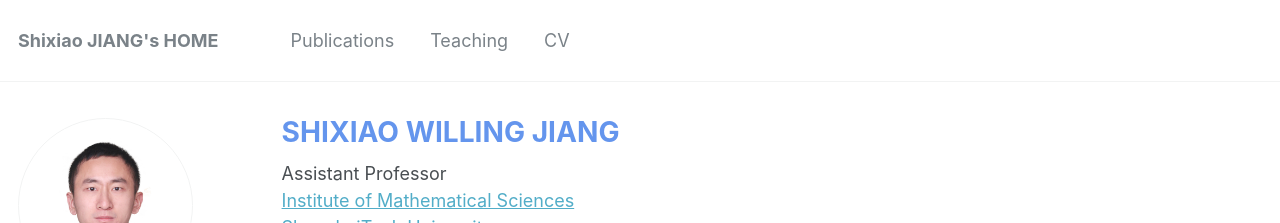
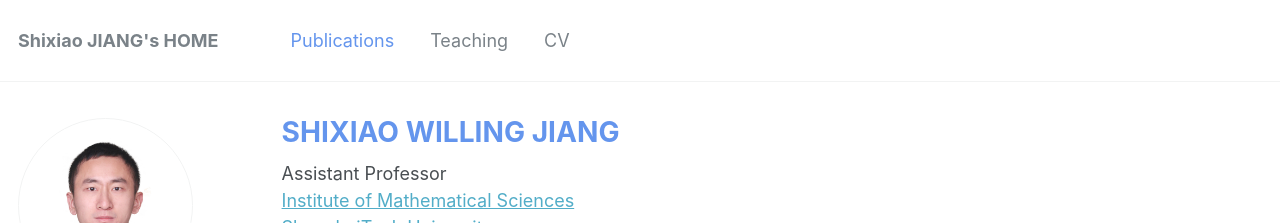
Before and after one commit to willingjiang/willingjiang.github.io, a Jekyll site: the page built from _pages/about.md, in a window 1280 px wide. Shown: the top 223 px of the page. Built offline with Jekyll 4.4.1, drawn with Linux system fonts in a browser that asks for light colours.

Commit message:
Update navigation.yml

```diff
--- a/_data/navigation.yml
+++ b/_data/navigation.yml
@@ -1,6 +1,6 @@
 # main links links
 main:
-  - title: "Publications"
+  - title: "<font color=CornflowerBlue>Publications</font>"
     url: /publications/
 
 #   - title: "Talks"
```
